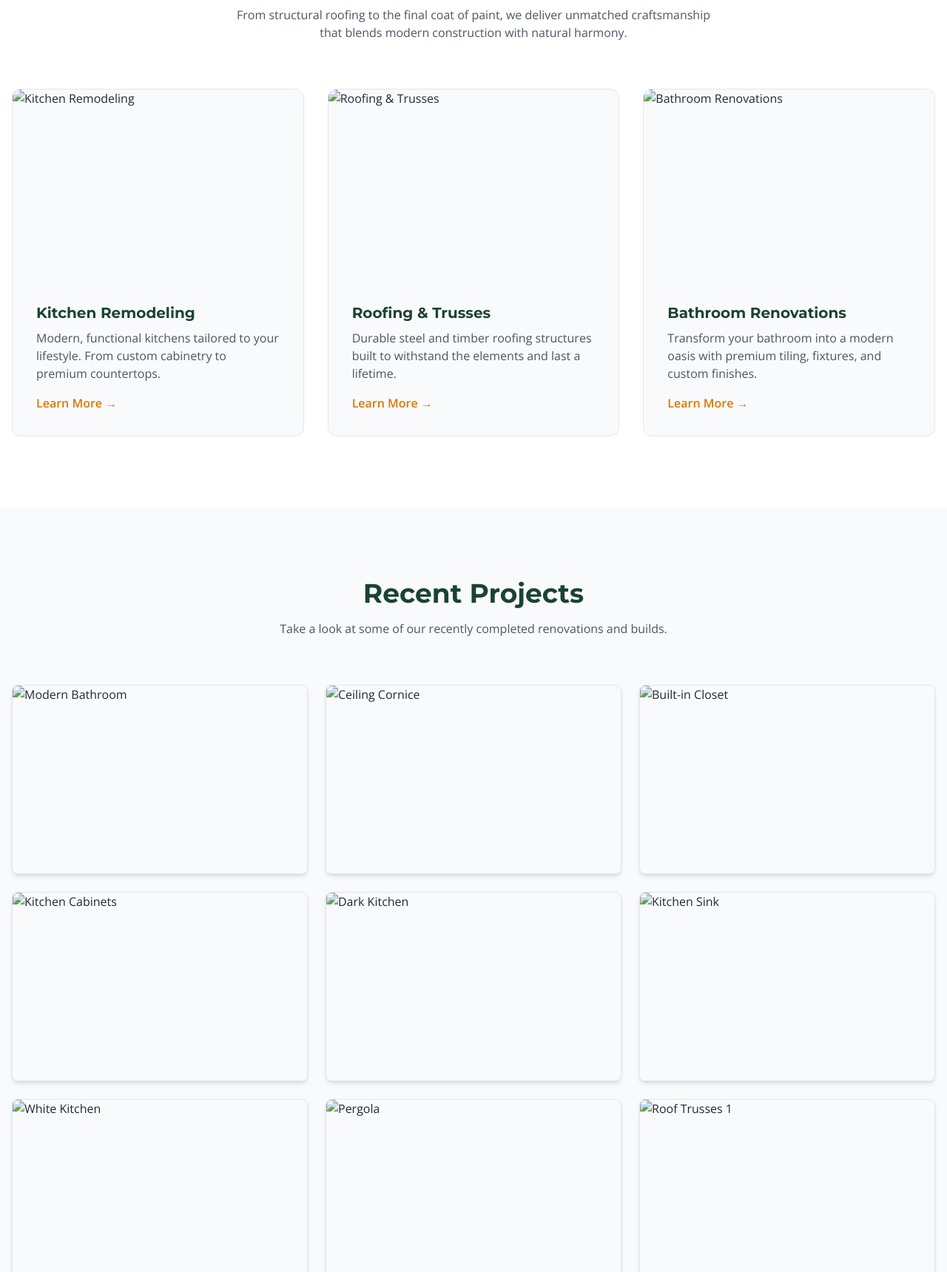
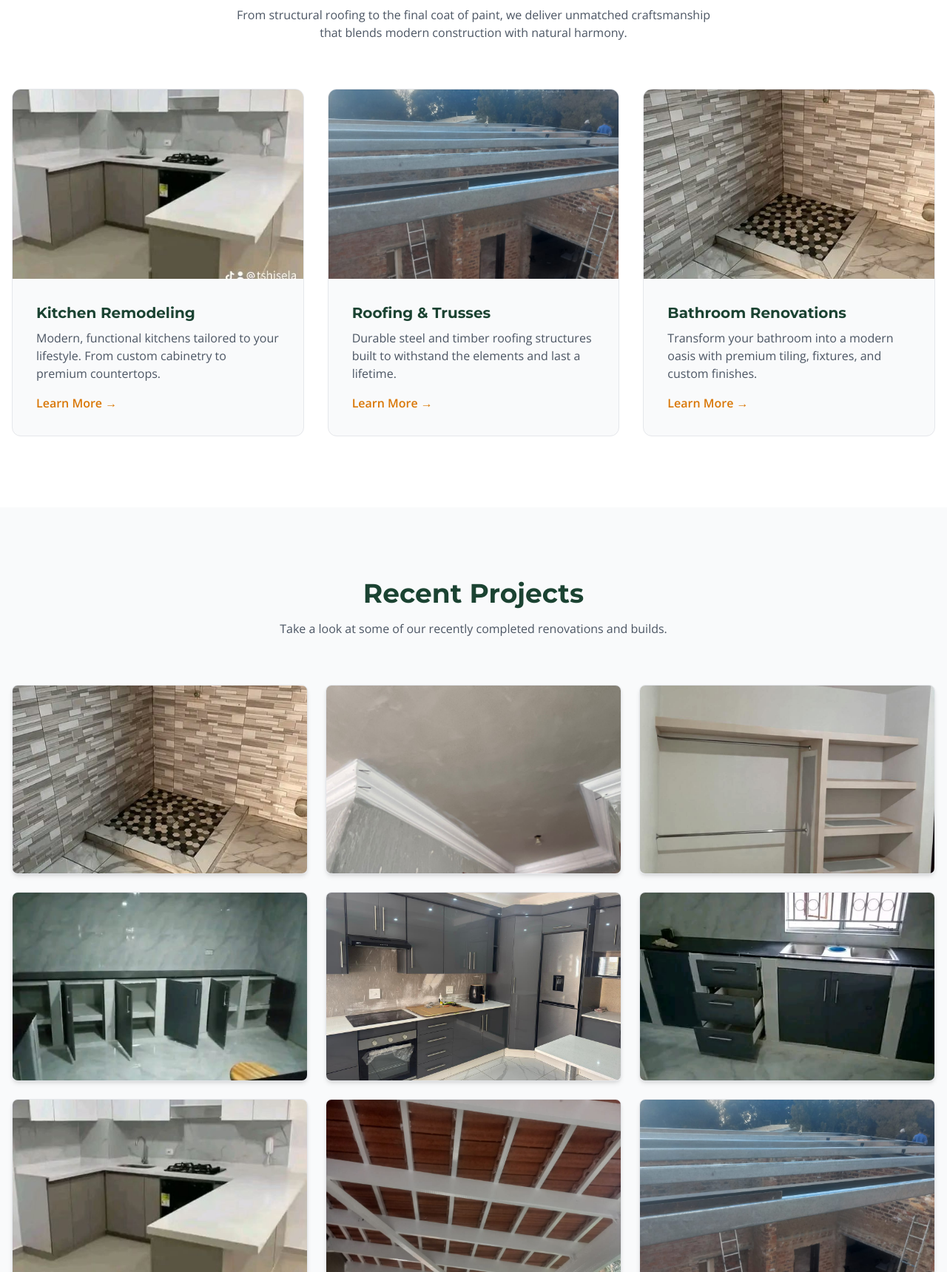
Before and after one commit to nkulemakhathini03-jpg/Tshisela-Structures, a plain HTML site: page Index.html in a window 1280 px wide. Shown: the part 1080-2800 px from the top of the page at 74% size. Drawn offline with nearby package versions, Linux system fonts and the light colour scheme.

Commit message:
Add files via upload

```diff
--- a/Index.html
+++ b/Index.html
@@ -11,7 +11,7 @@
         h1, h2, h3 { font-family: 'Montserrat', sans-serif; }
         /* Nature and Construction Themed Hero: Dark kitchen blended with green tones */
         .hero-bg {
-            background-image: linear-gradient(rgba(27, 67, 50, 0.8), rgba(0, 0, 0, 0.85)), url('images/kitchen-dark.jpeg');
+            background-image: linear-gradient(rgba(27, 67, 50, 0.8), rgba(0, 0, 0, 0.85)), url('kitchen-dark.jpeg');
             background-size: cover;
             background-position: center;
         }
@@ -90,7 +90,7 @@
             <div class="grid grid-cols-1 md:grid-cols-3 gap-8">
                 <!-- Service 1: Kitchen -->
                 <div class="service-card bg-gray-50 rounded-xl overflow-hidden transition duration-300 border border-gray-200">
-                    <img src="images/kitchen-white.jpeg" alt="Kitchen Remodeling" class="w-full h-64 object-cover">
+                    <img src="kitchen-white.jpeg" alt="Kitchen Remodeling" class="w-full h-64 object-cover">
                     <div class="p-8">
                         <h3 class="text-xl font-bold mb-2 text-nature-green">Kitchen Remodeling</h3>
                         <p class="text-gray-600 mb-4">Modern, functional kitchens tailored to your lifestyle. From custom cabinetry to premium countertops.</p>
@@ -99,7 +99,7 @@
                 </div>
                 <!-- Service 2: Roofing -->
                 <div class="service-card bg-gray-50 rounded-xl overflow-hidden transition duration-300 border border-gray-200">
-                    <img src="images/roof-trusses-1.jpeg" alt="Roofing & Trusses" class="w-full h-64 object-cover">
+                    <img src="roof-trusses-1.jpeg" alt="Roofing & Trusses" class="w-full h-64 object-cover">
                     <div class="p-8">
                         <h3 class="text-xl font-bold mb-2 text-nature-green">Roofing & Trusses</h3>
                         <p class="text-gray-600 mb-4">Durable steel and timber roofing structures built to withstand the elements and last a lifetime.</p>
@@ -108,7 +108,7 @@
                 </div>
                 <!-- Service 3: Bathroom -->
                 <div class="service-card bg-gray-50 rounded-xl overflow-hidden transition duration-300 border border-gray-200">
-                    <img src="images/bathroom-shower.jpeg" alt="Bathroom Renovations" class="w-full h-64 object-cover">
+                    <img src="bathroom-shower.jpeg" alt="Bathroom Renovations" class="w-full h-64 object-cover">
                     <div class="p-8">
                         <h3 class="text-xl font-bold mb-2 text-nature-green">Bathroom Renovations</h3>
                         <p class="text-gray-600 mb-4">Transform your bathroom into a modern oasis with premium tiling, fixtures, and custom finishes.</p>
@@ -128,29 +128,29 @@
             </div>
             <div class="grid grid-cols-1 sm:grid-cols-2 lg:grid-cols-3 gap-6">
                 <!-- Image 1 -->
-                <img src="images/bathroom-shower.jpeg" alt="Modern Bathroom" class="gallery-img w-full h-64 object-cover rounded-lg shadow-md cursor-pointer border border-gray-200">
+                <img src="bathroom-shower.jpeg" alt="Modern Bathroom" class="gallery-img w-full h-64 object-cover rounded-lg shadow-md cursor-pointer border border-gray-200">
                 <!-- Image 2 -->
-                <img src="images/ceiling-cornice.jpeg" alt="Ceiling Cornice" class="gallery-img w-full h-64 object-cover rounded-lg shadow-md cursor-pointer border border-gray-200">
+                <img src="ceiling-cornice.jpeg" alt="Ceiling Cornice" class="gallery-img w-full h-64 object-cover rounded-lg shadow-md cursor-pointer border border-gray-200">
                 <!-- Image 3 (Removed Patio Roof) -->
-                <img src="images/closet-builtin.jpeg" alt="Built-in Closet" class="gallery-img w-full h-64 object-cover rounded-lg shadow-md cursor-pointer border border-gray-200">
+                <img src="closet-builtin.jpeg" alt="Built-in Closet" class="gallery-img w-full h-64 object-cover rounded-lg shadow-md cursor-pointer border border-gray-200">
                 <!-- Image 4 -->
-                <img src="images/kitchen-cabinets.jpeg" alt="Kitchen Cabinets" class="gallery-img w-full h-64 object-cover rounded-lg shadow-md cursor-pointer border border-gray-200">
+                <img src="kitchen-cabinets.jpeg" alt="Kitchen Cabinets" class="gallery-img w-full h-64 object-cover rounded-lg shadow-md cursor-pointer border border-gray-200">
                 <!-- Image 5 -->
-                <img src="images/kitchen-dark.jpeg" alt="Dark Kitchen" class="gallery-img w-full h-64 object-cover rounded-lg shadow-md cursor-pointer border border-gray-200">
+                <img src="kitchen-dark.jpeg" alt="Dark Kitchen" class="gallery-img w-full h-64 object-cover rounded-lg shadow-md cursor-pointer border border-gray-200">
                 <!-- Image 6 -->
-                <img src="images/kitchen-sink.jpeg" alt="Kitchen Sink" class="gallery-img w-full h-64 object-cover rounded-lg shadow-md cursor-pointer border border-gray-200">
+                <img src="kitchen-sink.jpeg" alt="Kitchen Sink" class="gallery-img w-full h-64 object-cover rounded-lg shadow-md cursor-pointer border border-gray-200">
                 <!-- Image 7 -->
-                <img src="images/kitchen-white.jpeg" alt="White Kitchen" class="gallery-img w-full h-64 object-cover rounded-lg shadow-md cursor-pointer border border-gray-200">
+                <img src="kitchen-white.jpeg" alt="White Kitchen" class="gallery-img w-full h-64 object-cover rounded-lg shadow-md cursor-pointer border border-gray-200">
                 <!-- Image 8 -->
-                <img src="images/pergola.jpeg" alt="Pergola" class="gallery-img w-full h-64 object-cover rounded-lg shadow-md cursor-pointer border border-gray-200">
+                <img src="pergola.jpeg" alt="Pergola" class="gallery-img w-full h-64 object-cover rounded-lg shadow-md cursor-pointer border border-gray-200">
                 <!-- Image 9 -->
-                <img src="images/roof-trusses-1.jpeg" alt="Roof Trusses 1" class="gallery-img w-full h-64 object-cover rounded-lg shadow-md cursor-pointer border border-gray-200">
+                <img src="roof-trusses-1.jpeg" alt="Roof Trusses 1" class="gallery-img w-full h-64 object-cover rounded-lg shadow-md cursor-pointer border border-gray-200">
                 <!-- Image 10 -->
-                <img src="images/roof-trusses-2.jpeg" alt="Roof Trusses 2" class="gallery-img w-full h-64 object-cover rounded-lg shadow-md cursor-pointer border border-gray-200">
+                <img src="roof-trusses-2.jpeg" alt="Roof Trusses 2" class="gallery-img w-full h-64 object-cover rounded-lg shadow-md cursor-pointer border border-gray-200">
                 <!-- Image 11 -->
-                <img src="images/roof-trusses-3.jpeg" alt="Roof Trusses 3" class="gallery-img w-full h-64 object-cover rounded-lg shadow-md cursor-pointer border border-gray-200">
+                <img src="roof-trusses-3.jpeg" alt="Roof Trusses 3" class="gallery-img w-full h-64 object-cover rounded-lg shadow-md cursor-pointer border border-gray-200">
                 <!-- Image 12 -->
-                <img src="images/roof-trusses-4.jpeg" alt="Roof Trusses 4" class="gallery-img w-full h-64 object-cover rounded-lg shadow-md cursor-pointer border border-gray-200">
+                <img src="roof-trusses-4.jpeg" alt="Roof Trusses 4" class="gallery-img w-full h-64 object-cover rounded-lg shadow-md cursor-pointer border border-gray-200">
             </div>
             <div class="text-center mt-12">
                 <a href="#contact" class="bg-nature-green text-white px-8 py-3 rounded-md font-bold hover:bg-amber-600 transition">Start Your Project</a>
```
